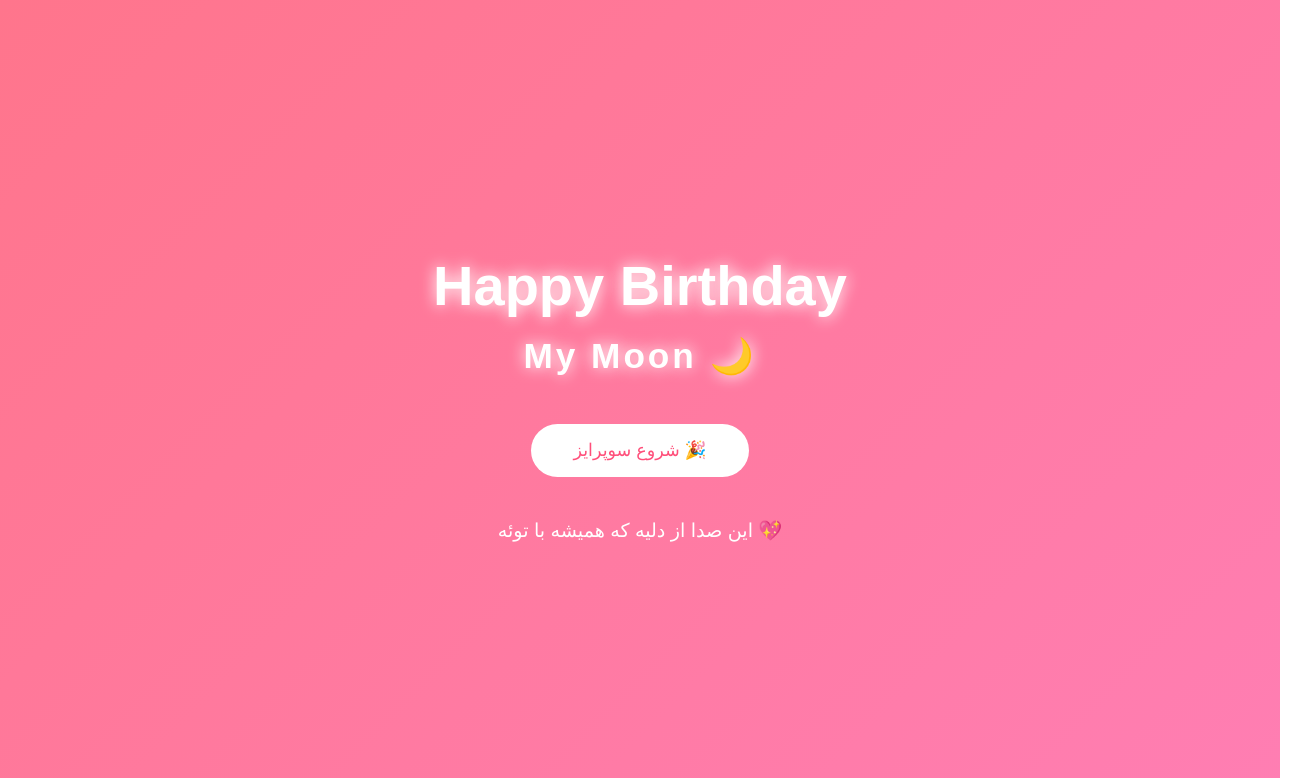
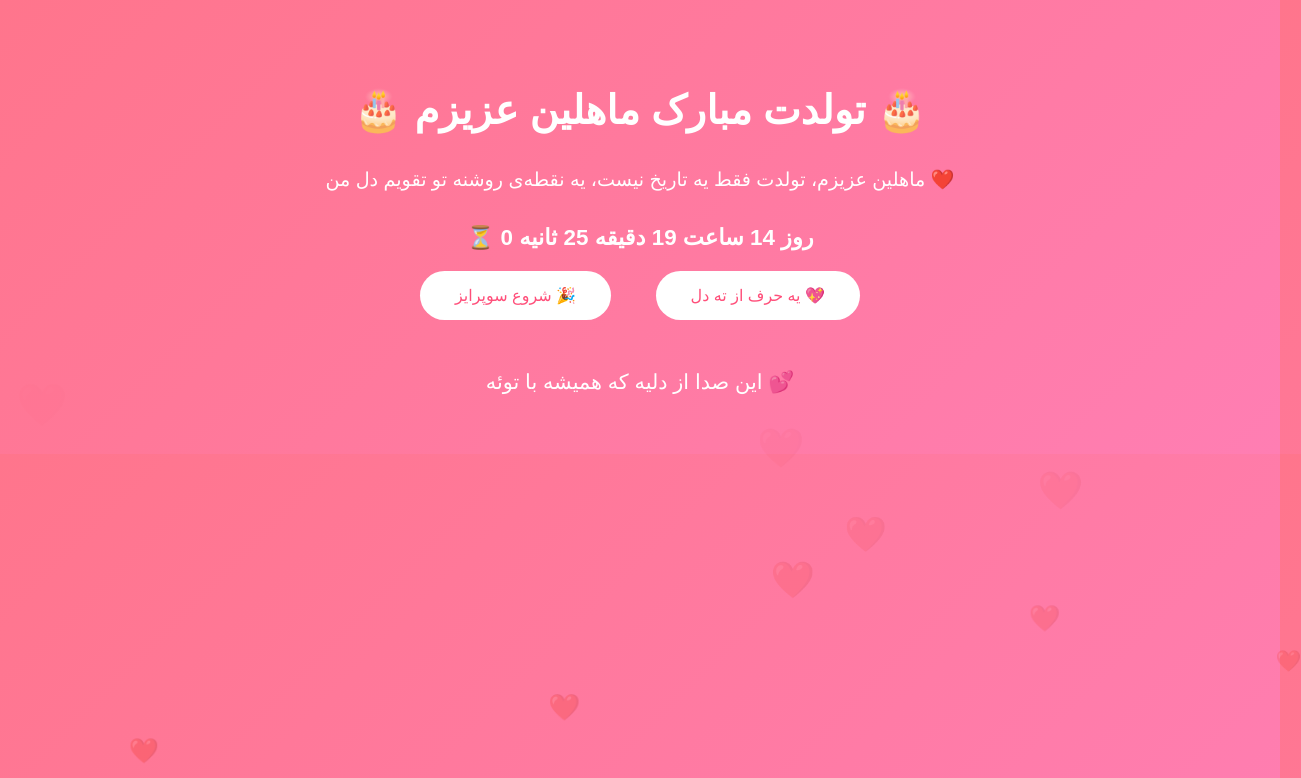
Before and after one commit to mshoji20021381-bit/Mahlin-birthday, a plain HTML site: page index.html in a window 1280 px wide. Both pictures are taken after a click on the button "شروع سوپرایز 🎉". Shown: the top 778 px of the page, 1301 px wide, since content can reach past the window. Drawn offline with Linux system fonts and the light colour scheme.

Commit message:
Add files via upload

```diff
--- a/index.html
+++ b/index.html
@@ -1,97 +1,62 @@
 <!DOCTYPE html>
-<html lang="en">
+<html lang="fa">
 <head>
 <meta charset="UTF-8">
-<title>Happy Birthday My Moon</title>
+<title>تولدت مبارک ماهلین عزیزم</title>
 
 <style>
 body {
   margin: 0;
+  overflow: hidden;
   font-family: sans-serif;
   background: linear-gradient(135deg, #ff758c, #ff7eb3);
   color: #fff;
-  overflow: hidden;
+  text-align: center;
 }
 
 .container {
-  height: 100vh;
-  display: flex;
-  flex-direction: column;
-  justify-content: center;
-  align-items: center;
-  text-align: center;
+  padding: 60px 20px;
+  position: relative;
+  z-index: 2;
 }
 
-/* متن وسط */
-.main-text {
-  font-size: 3.5rem;
-  font-weight: bold;
-  line-height: 1.3;
-  animation: glow 2.8s ease-in-out infinite;
-}
+h1 { font-size: 2.5rem; }
+p { font-size: 1.2rem; line-height: 2; margin-top: 25px; }
 
-.main-text span {
-  font-size: 2.2rem;
-  display: block;
-  margin-top: 10px;
-  letter-spacing: 3px;
-}
-
-/* دکمه */
 button {
-  margin-top: 45px;
-  padding: 16px 42px;
-  font-size: 1.1rem;
+  margin: 20px;
+  padding: 15px 35px;
+  border-radius: 40px;
   border: none;
-  border-radius: 40px;
+  font-size: 1rem;
   background: #fff;
   color: #ff4f7a;
   cursor: pointer;
-  transition: 0.3s;
 }
 
-button:hover {
-  transform: scale(1.1);
+#surprise {
+  display: none;
+  margin-top: 30px;
+  font-size: 1.3rem;
 }
 
-/* متن بعد از شروع */
-#surprise {
-  display: none;
-  margin-top: 35px;
-  font-size: 1.2rem;
-  line-height: 2;
+#countdown {
+  margin-top: 25px;
+  font-size: 1.4rem;
+  font-weight: bold;
 }
 
-/* افکت درخشش */
-@keyframes glow {
-  0% {
-    text-shadow: 0 0 10px #fff;
-  }
-  50% {
-    text-shadow: 0 0 35px #ffd1dc, 0 0 60px #fff;
-  }
-  100% {
-    text-shadow: 0 0 10px #fff;
-  }
+/* ❤️ افکت قلب */
+.heart {
+  position: absolute;
+  color: rgba(255,255,255,0.8);
+  font-size: 20px;
+  animation: floatUp 6s linear infinite;
 }
 
-/* قلب‌ها */
-.heart {
-  position: absolute;
-  color: rgba(255,255,255,0.85);
-  font-size: 20px;
-  animation: float 6s linear infinite;
-}
-
-@keyframes float {
-  0% {
-    transform: translateY(100vh) scale(0.6);
-    opacity: 1;
-  }
-  100% {
-    transform: translateY(-10vh) scale(1.3);
-    opacity: 0;
-  }
+@keyframes floatUp {
+  0% { transform: translateY(100vh) scale(0.8); opacity: 1; }
+  100% { transform: translateY(-10vh) scale(1.3); opacity: 0; }
 }
 </style>
 </head>
@@ -99,80 +64,94 @@ button:hover {
 <body>
 
 <div class="container">
-  <div class="main-text">
-    Happy Birthday
-    <span>My Moon 🌙</span>
-  </div>
+  <h1>🎂 تولدت مبارک ماهلین عزیزم 🎂</h1>
+
+  <p>
+    ماهلین عزیزم،
+    تولدت فقط یه تاریخ نیست،
+    یه نقطه‌ی روشنه
+    تو تقویم دل من ❤️
+  </p>
+
+  <div id="countdown">در حال محاسبه تایمر...</div>
 
   <button onclick="startSurprise()">شروع سوپرایز 🎉</button>
+  <button onclick="playVoice()">یه حرف از ته دل 💖</button>
 
   <div id="surprise">
     این صدا
-    از دلیه که
-    همیشه با توئه 💖
+    از دلیه که همیشه با توئه 💕
   </div>
 </div>
 
-<!-- موزیک بی‌کلام -->
-<audio id="bgMusic" loop>
-  <source src="music.mp3" type="audio/mpeg">
-</audio>
-
-<!-- ویس تو -->
-<audio id="voiceMessage">
-  <source src="mahlin.m4a" type="audio/mp4">
-</audio>
-
-<!-- آهنگ باکلام -->
-<audio id="loveSong">
-  <source src="behet-ghol-midam.mp3" type="audio/mpeg">
-</audio>
+<audio id="music" src="music.mp3" loop></audio>
+<audio id="voice" src="mahlin.m4a"></audio>
 
 <script>
-function fadeVolume(audio, target, duration=800) {
-  const step = (target - audio.volume) / (duration / 50);
-  const interval = setInterval(() => {
-    audio.volume = Math.max(0, Math.min(1, audio.volume + step));
-    if ((step > 0 && audio.volume >= target) || (step < 0 && audio.volume <= target)) {
-      audio.volume = target;
-      clearInterval(interval);
-    }
-  }, 50);
+// 🎵 صدا
+function startSurprise() {
+  const music = document.getElementById("music");
+  const voice = document.getElementById("voice");
+  document.getElementById("surprise").style.display = "block";
+
+  music.volume = 0.3;
+  music.play();
+
+  setTimeout(() => {
+    music.volume = 0.15;
+    voice.play();
+  }, 2000);
+
+  voice.onended = () => music.volume = 0.35;
 }
 
-function createHeart() {
+function playVoice() {
+  document.getElementById("voice").play();
+}
+
+// ❤️ قلب‌ها
+setInterval(() => {
   const heart = document.createElement("div");
   heart.className = "heart";
   heart.innerHTML = "❤️";
   heart.style.left = Math.random() * 100 + "vw";
-  heart.style.fontSize = (14 + Math.random() * 20) + "px";
+  heart.style.fontSize = (16 + Math.random()*20) + "px";
   document.body.appendChild(heart);
   setTimeout(() => heart.remove(), 6000);
+}, 300);
+
+// ⏳ تایمر تولد (۱۰/۱۰/۱۳۸۶ شمسی → 31 December)
+function getNextBirthday() {
+  const now = new Date();
+  let year = now.getFullYear();
+  let birthday = new Date(year, 11, 31, 0, 0, 0); // December = 11
+
+  if (birthday < now) {
+    birthday = new Date(year + 1, 11, 31, 0, 0, 0);
+  }
+  return birthday.getTime();
 }
 
-function startSurprise() {
-  const music = document.getElementById("bgMusic");
-  const voice = document.getElementById("voiceMessage");
-  const loveSong = document.getElementById("loveSong");
+let birthdayTime = getNextBirthday();
 
-  document.getElementById("surprise").style.display = "block";
+setInterval(() => {
+  const now = new Date().getTime();
+  const diff = birthdayTime - now;
 
-  music.volume = 0.35;
-  music.play();
+  if (diff <= 0) {
+    document.getElementById("countdown").innerHTML =
+      "🎉 تولدت مبارک ماهلینِ من 🎉";
+    return;
+  }
 
-  setInterval(createHeart, 400);
+  const d = Math.floor(diff / (1000*60*60*24));
+  const h = Math.floor((diff / (1000*60*60)) % 24);
+  const m = Math.floor((diff / (1000*60)) % 60);
+  const s = Math.floor((diff / 1000) % 60);
 
-  setTimeout(() => {
-    fadeVolume(music, 0.1, 600);
-    voice.play();
-  }, 2000);
-
-  voice.onended = () => {
-    music.pause();
-    loveSong.volume = 0.9;
-    loveSong.play();
-  };
-}
+  document.getElementById("countdown").innerHTML =
+    `⏳ ${d} روز ${h} ساعت ${m} دقیقه ${s} ثانیه`;
+}, 1000);
 </script>
 
 </body>
```
